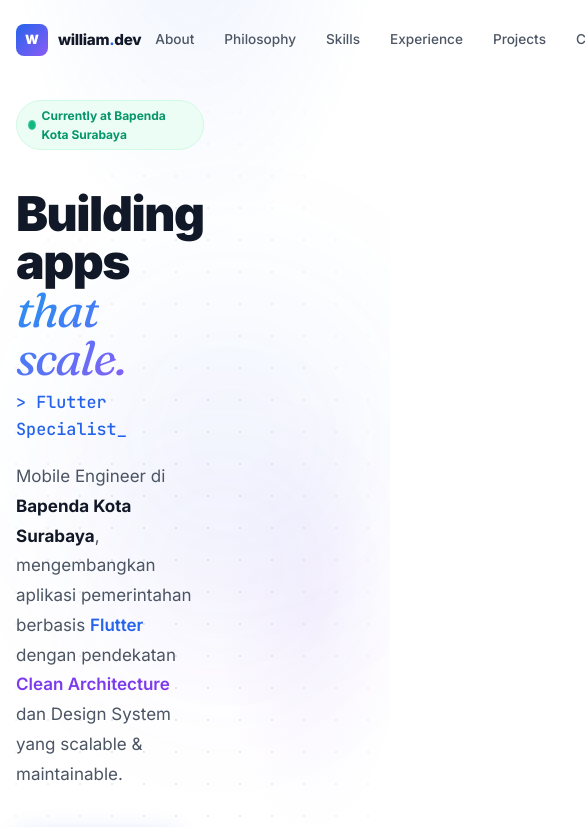
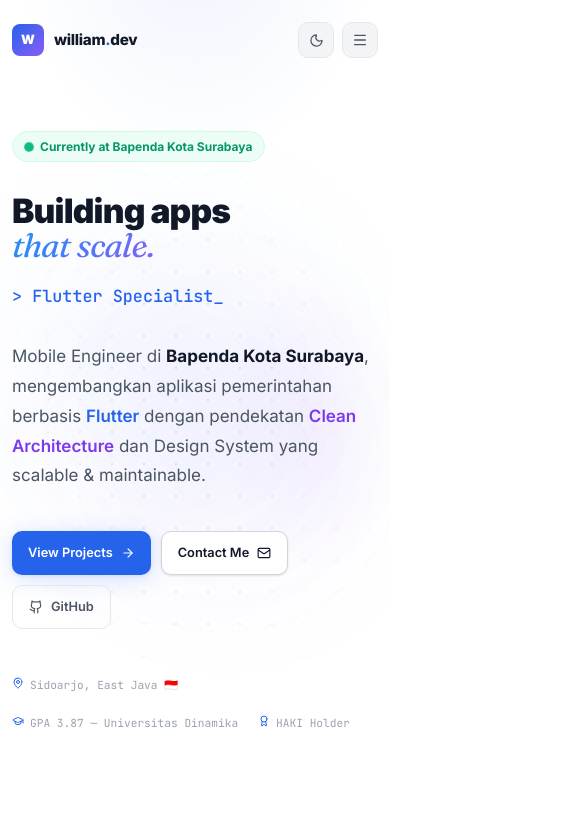
Before and after one commit to williamjohan/portofolio-william, a Next.js app: page / in a window 390 px wide. Shown: the top 827 px of the page, 585 px wide, since content can reach past the window. Built offline with nearby package versions, Linux system fonts and the light colour scheme.

Commit message:
update responsive mobile

```diff
--- a/app/globals.css
+++ b/app/globals.css
@@ -503,3 +503,194 @@ body {
   .hide-mobile { display: none; }
   .display-xl { letter-spacing: -0.03em; }
 }
+
+/* ══════════════════════════════════════════════
+   RESPONSIVE SYSTEM — Mobile First
+══════════════════════════════════════════════ */
+
+/* Responsive grid helpers */
+.grid-2 { display: grid; grid-template-columns: repeat(2, 1fr); gap: 20px; }
+.grid-3 { display: grid; grid-template-columns: repeat(3, 1fr); gap: 20px; }
+.grid-hero { display: grid; grid-template-columns: 1fr 420px; gap: 80px; align-items: center; }
+.grid-about { display: grid; grid-template-columns: 1fr 1fr; gap: 80px; align-items: start; }
+.grid-contact { display: grid; grid-template-columns: 380px 1fr; gap: 28px; align-items: start; }
+.grid-stats { display: grid; grid-template-columns: repeat(4, 1fr); gap: 16px; margin-top: 64px; }
+
+/* Floating chips — hide on mobile */
+.hero-float-chips { display: block; }
+
+/* Mobile menu button — hide on desktop */
+.mobile-menu-btn { display: none !important; }
+
+/* Hero right card — controlled via hide-mobile class */
+
+/* ── TABLET (≤ 1024px) ── */
+@media (max-width: 1024px) {
+  .grid-hero {
+    grid-template-columns: 1fr 360px;
+    gap: 48px;
+  }
+  .grid-about {
+    grid-template-columns: 1fr 1fr;
+    gap: 48px;
+  }
+  .grid-3 {
+    grid-template-columns: repeat(2, 1fr);
+  }
+  .grid-contact {
+    grid-template-columns: 320px 1fr;
+    gap: 24px;
+  }
+  .grid-stats {
+    grid-template-columns: repeat(4, 1fr);
+    gap: 12px;
+  }
+}
+
+/* ── TABLET PORTRAIT (≤ 868px) ── */
+@media (max-width: 868px) {
+  :root { --section-y: 80px; }
+
+  .container { padding: 0 24px; }
+
+  /* Nav */
+  .hide-mobile { display: none !important; }
+  .mobile-menu-btn { display: flex !important; }
+
+  /* Hero */
+  .grid-hero {
+    grid-template-columns: 1fr;
+    gap: 48px;
+  }
+  .hero-float-chips { display: none; }
+
+  /* Stats */
+  .grid-stats {
+    grid-template-columns: repeat(2, 1fr);
+    gap: 12px;
+    margin-top: 40px;
+  }
+
+  /* About */
+  .grid-about {
+    grid-template-columns: 1fr;
+    gap: 40px;
+  }
+
+  /* Philosophy & Projects */
+  .grid-2 { grid-template-columns: 1fr; gap: 16px; }
+  .grid-3 { grid-template-columns: 1fr; gap: 16px; }
+
+  /* Skills */
+  .skills-grid { grid-template-columns: repeat(2, 1fr) !important; }
+
+  /* Contact */
+  .grid-contact {
+    grid-template-columns: 1fr;
+    gap: 24px;
+  }
+}
+
+/* ── MOBILE (≤ 640px) ── */
+@media (max-width: 640px) {
+  :root { --section-y: 64px; }
+
+  .container { padding: 0 16px; }
+
+  /* Typography */
+  .display-xl { font-size: 2.5rem; letter-spacing: -0.025em; }
+  .display-lg { font-size: 1.875rem; }
+
+  /* Buttons */
+  .btn { padding: 11px 18px; font-size: 0.825rem; }
+
+  /* Cards */
+  .card { border-radius: 14px; }
+
+  /* Stats */
+  .grid-stats { grid-template-columns: repeat(2, 1fr); gap: 10px; }
+
+  /* Skills always 1 col on small mobile */
+  .skills-grid { grid-template-columns: 1fr !important; }
+
+  /* Form grid */
+  .form-grid-2 { grid-template-columns: 1fr !important; }
+
+  /* Experience card padding */
+  .exp-card { padding: 20px 18px !important; }
+  .proj-card-body { padding: 16px 18px 20px !important; }
+  .proj-card-banner { padding: 20px 18px 0 !important; }
+  .contact-form-card { padding: 24px 20px !important; }
+
+  /* Philosophy cards */
+  .phil-card { padding: 24px 20px !important; }
+
+  /* Section headers */
+  .section-header { margin-bottom: 40px !important; }
+}
+
+/* ── SMALL MOBILE (≤ 400px) ── */
+@media (max-width: 400px) {
+  .container { padding: 0 12px; }
+  .display-xl { font-size: 2.1rem; }
+  .display-lg { font-size: 1.65rem; }
+  .btn { padding: 10px 16px; font-size: 0.8rem; }
+}
+
+/* ── SKILLS GRID BREAKPOINTS ── */
+.skills-grid { grid-template-columns: repeat(3, 1fr); }
+@media (max-width: 1024px) { .skills-grid { grid-template-columns: repeat(2, 1fr); } }
+@media (max-width: 640px)  { .skills-grid { grid-template-columns: 1fr; } }
+
+/* ── PROJECTS GRID OVERRIDE ── */
+@media (max-width: 1024px) { .grid-3 { grid-template-columns: repeat(2, 1fr) !important; } }
+@media (max-width: 640px)  { .grid-3 { grid-template-columns: 1fr !important; } }
+
+/* ── HERO GRID BREAKPOINTS ── */
+@media (max-width: 868px)  { .grid-hero { grid-template-columns: 1fr !important; gap: 0 !important; } }
+
+/* ── STATS GRID ── */
+@media (max-width: 640px)  { .grid-stats { grid-template-columns: repeat(2, 1fr) !important; margin-top: 32px !important; } }
+
+/* ── ABOUT GRID ── */
+@media (max-width: 868px)  { .grid-about { grid-template-columns: 1fr !important; gap: 32px !important; } }
+
+/* ── CONTACT GRID ── */
+@media (max-width: 868px)  { .grid-contact { grid-template-columns: 1fr !important; } }
+
+/* ── FORM GRID ── */
+@media (max-width: 480px)  { .form-grid-2 { grid-template-columns: 1fr !important; } }
+
+/* ── CARD PADDING MOBILE ── */
+@media (max-width: 640px) {
+  .exp-card     { padding: 20px 18px !important; }
+  .phil-card    { padding: 22px 18px !important; }
+  .proj-card-body  { padding: 16px 18px 20px !important; }
+  .contact-form-card { padding: 24px 20px !important; }
+}
+
+/* ── HERO FLOAT CHIPS ── */
+@media (max-width: 1100px) { .hero-float-chips { display: none !important; } }
+
+/* ── MOBILE MENU BUTTON ── */
+@media (max-width: 868px) {
+  .mobile-menu-btn { display: flex !important; }
+}
+
+/* ── TIMELINE RESPONSIVE ── */
+@media (max-width: 640px) {
+  .timeline-node { top: 22px; }
+  .timeline-line { top: 28px; }
+}
+
+/* ── TOUCH TARGETS ── */
+@media (max-width: 640px) {
+  .btn { min-height: 44px; }
+  .nav-link { min-height: 44px; display: flex; align-items: center; }
+  input, textarea, select { font-size: 16px !important; } /* prevent iOS zoom */
+}
+
+/* ── PREVENT OVERFLOW ── */
+* { max-width: 100%; }
+img, video, iframe { max-width: 100%; height: auto; }
+pre, code { overflow-x: auto; }
--- a/app/page.tsx
+++ b/app/page.tsx
@@ -478,7 +478,7 @@ function Hero() {
       </motion.div>
 
       <div className="container" style={{ position: "relative", zIndex: 1, width: "100%" }}>
-        <div style={{ display: "grid", gridTemplateColumns: "1fr 420px", gap: "80px", alignItems: "center" }}>
+        <div className="grid-hero">
           {/* Left copy */}
           <div>
             <motion.div initial={{ opacity: 0, y: 16 }} animate={{ opacity: 1, y: 0 }} transition={{ delay: 0.15, duration: 0.6 }}
@@ -506,7 +506,7 @@ function Hero() {
             </motion.div>
 
             <motion.p initial={{ opacity: 0, y: 16 }} animate={{ opacity: 1, y: 0 }} transition={{ delay: 0.5 }}
-              className="body-lg" style={{ maxWidth: "520px", marginBottom: "40px" }}>
+              className="body-lg" style={{ maxWidth: "520px", marginBottom: "40px", width: "100%" }}>
               Mobile Engineer di <strong style={{ color: "var(--fg)", fontWeight: 700 }}>Bapenda Kota Surabaya</strong>,
               mengembangkan aplikasi pemerintahan berbasis{" "}
               <strong style={{ color: "var(--blue-600)", fontWeight: 600 }}>Flutter</strong> dengan pendekatan{" "}
@@ -540,7 +540,7 @@ function Hero() {
 
           {/* Right: profile card */}
           <motion.div initial={{ opacity: 0, x: 40 }} animate={{ opacity: 1, x: 0 }} transition={{ delay: 0.35, duration: 0.7, ease: [0.22,1,0.36,1] }}
-            className="hide-mobile animate-float">
+            className="hide-mobile animate-float" style={{ width: "100%" }}>
             <div style={{ position: "relative" }}>
               {/* Main card */}
               <div className="card" style={{ padding: "32px", textAlign: "center", boxShadow: "var(--shadow-2xl)" }}>
@@ -578,7 +578,8 @@ function Hero() {
                 </div>
               </div>
 
-              {/* Floating badges */}
+              {/* Floating badges - hidden on mobile */}
+              <div className="hero-float-chips">
               {[
                 { label: "Clean Architecture", sub: "Applied in production", x: -110, y: 20,  c: "blue"    },
                 { label: "Design System",      sub: "Scalable & consistent", x: 260,   y: 130, c: "violet"  },
@@ -591,6 +592,7 @@ function Hero() {
                   <div style={{ fontSize: "0.65rem", color: "var(--fg-tertiary)", marginTop: "1px" }}>{chip.sub}</div>
                 </motion.div>
               ))}
+              </div>
             </div>
           </motion.div>
         </div>
@@ -606,7 +608,7 @@ function About() {
   return (
     <section id="about" className="section-spacing" style={{ background: "var(--bg-subtle)" }}>
       <div className="container">
-        <div style={{ display: "grid", gridTemplateColumns: "1fr 1fr", gap: "80px", alignItems: "start" }}>
+        <div className="grid-about">
           <Reveal>
             <span className="eyebrow">About Me</span>
             <h2 className="display-lg" style={{ marginBottom: "14px" }}>
@@ -708,10 +710,10 @@ function Philosophy() {
           </div>
         </Reveal>
 
-        <div style={{ display: "grid", gridTemplateColumns: "repeat(2, 1fr)", gap: "20px" }}>
+        <div className="grid-2">
           {PHILOSOPHY.map((p, i) => (
             <Reveal key={p.title} delay={i * 0.08}>
-              <div className="card card-hover" style={{ padding: "32px 36px", height: "100%" }}>
+              <div className="card card-hover phil-card" style={{ padding: "32px 36px", height: "100%" }}>
                 <div style={{ display: "flex", alignItems: "flex-start", gap: "16px", marginBottom: "20px" }}>
                   <div style={{ width: 44, height: 44, borderRadius: "var(--r-md)", flexShrink: 0,
                     background: C[p.color].bg, border: `1px solid ${C[p.color].border}`,
@@ -755,10 +757,10 @@ function Skills() {
           </div>
         </Reveal>
 
-        <div style={{ display: "grid", gridTemplateColumns: "repeat(3, 1fr)", gap: "20px" }}>
+        <div className="skills-grid" style={{ display: "grid", gap: "20px" }}>
           {SKILLS_CATS.map((cat, ci) => (
             <Reveal key={cat.label} delay={ci * 0.07}>
-              <div className="card card-hover" style={{ padding: "28px 32px" }}>
+              <div className="card card-hover exp-card" style={{ padding: "28px 32px" }}>
                 <div style={{ display: "flex", alignItems: "center", gap: "10px", marginBottom: "24px" }}>
                   <div style={{ width: 36, height: 36, borderRadius: "var(--r-md)", background: C[cat.color].bg,
                     border: `1px solid ${C[cat.color].border}`, color: C[cat.color].text,
@@ -825,7 +827,7 @@ function Experience() {
                 <div className="timeline-node" style={{ background: exp.current ? "var(--emerald-500)" : C[exp.color].dot,
                   boxShadow: `0 0 0 3px var(--bg), 0 0 0 5px ${exp.current ? "var(--emerald-500)" : C[exp.color].dot}` }} />
 
-                <div className="card card-hover" style={{ padding: "28px 32px" }}>
+                <div className="card card-hover exp-card" style={{ padding: "28px 32px" }}>
                   {/* Header row */}
                   <div style={{ display: "flex", flexWrap: "wrap", justifyContent: "space-between", alignItems: "flex-start", gap: "12px", marginBottom: "16px" }}>
                     <div>
@@ -929,7 +931,7 @@ function Projects() {
           </div>
         </Reveal>
 
-        <div style={{ display: "grid", gridTemplateColumns: "repeat(3, 1fr)", gap: "20px" }}>
+        <div className="grid-3" style={{ display: "grid" }}>
           {PROJECTS.map((proj, i) => (
             <Reveal key={proj.slug} delay={i * 0.08}>
               <div className="card card-hover" style={{ overflow: "hidden", height: "100%", display: "flex", flexDirection: "column" }}>
@@ -953,7 +955,7 @@ function Projects() {
                 </div>
 
                 {/* Case study body */}
-                <div style={{ padding: "20px 28px 28px", flex: 1, display: "flex", flexDirection: "column" }}>
+                <div className="proj-card-body" style={{ padding: "20px 28px 28px", flex: 1, display: "flex", flexDirection: "column" }}>
                   {/* Problem → Impact accordion */}
                   <div style={{ display: "flex", flexDirection: "column", gap: "10px", marginBottom: "20px", flex: 1 }}>
                     {[
@@ -1028,7 +1030,7 @@ function Awards() {
             <h2 className="heading-xl">Awards & Certificates</h2>
           </div>
         </Reveal>
-        <div style={{ display: "grid", gridTemplateColumns: "repeat(2, 1fr)", gap: "16px" }}>
+        <div className="grid-2" style={{ gap: "16px" }}>
           {[
             { icon: "🏅", title: "HAKI — Aplikasi APIK Desa Buncitan", issuer: "Kemenkumham RI", date: "Sep 2024",
               desc: "Hak Kekayaan Intelektual Hak Cipta Perangkat Lunak atas karya APIK Buncitan.", color: "amber" },
@@ -1088,7 +1090,7 @@ function Contact() {
           </div>
         </Reveal>
 
-        <div style={{ display: "grid", gridTemplateColumns: "380px 1fr", gap: "28px", alignItems: "start" }}>
+        <div className="grid-contact">
           {/* Info */}
           <Reveal>
             <div style={{ display: "flex", flexDirection: "column", gap: "14px" }}>
@@ -1145,7 +1147,7 @@ function Contact() {
 
           {/* Form */}
           <Reveal delay={0.15}>
-            <div className="card" style={{ padding: "36px 40px" }}>
+            <div className="card contact-form-card" style={{ padding: "36px 40px" }}>
               {status === "sent" ? (
                 <motion.div initial={{ opacity: 0, scale: 0.92 }} animate={{ opacity: 1, scale: 1 }}
                   style={{ textAlign: "center", padding: "40px 0" }}>
@@ -1159,7 +1161,7 @@ function Contact() {
                   <h3 className="heading-xl" style={{ marginBottom: "6px" }}>Send a Message</h3>
                   <p style={{ fontSize: "0.85rem", color: "var(--fg-tertiary)", marginBottom: "28px" }}>Reply guaranteed within 24 hours ⚡</p>
                   <form onSubmit={handleSubmit} style={{ display: "flex", flexDirection: "column", gap: "16px" }}>
-                    <div style={{ display: "grid", gridTemplateColumns: "1fr 1fr", gap: "16px" }}>
+                    <div className="form-grid-2" style={{ display: "grid", gridTemplateColumns: "1fr 1fr", gap: "16px" }}>
                       {[
                         { field: "name", label: "Name *", placeholder: "Your name", type: "text" },
                         { field: "email", label: "Email *", placeholder: "you@email.com", type: "email" },
```
